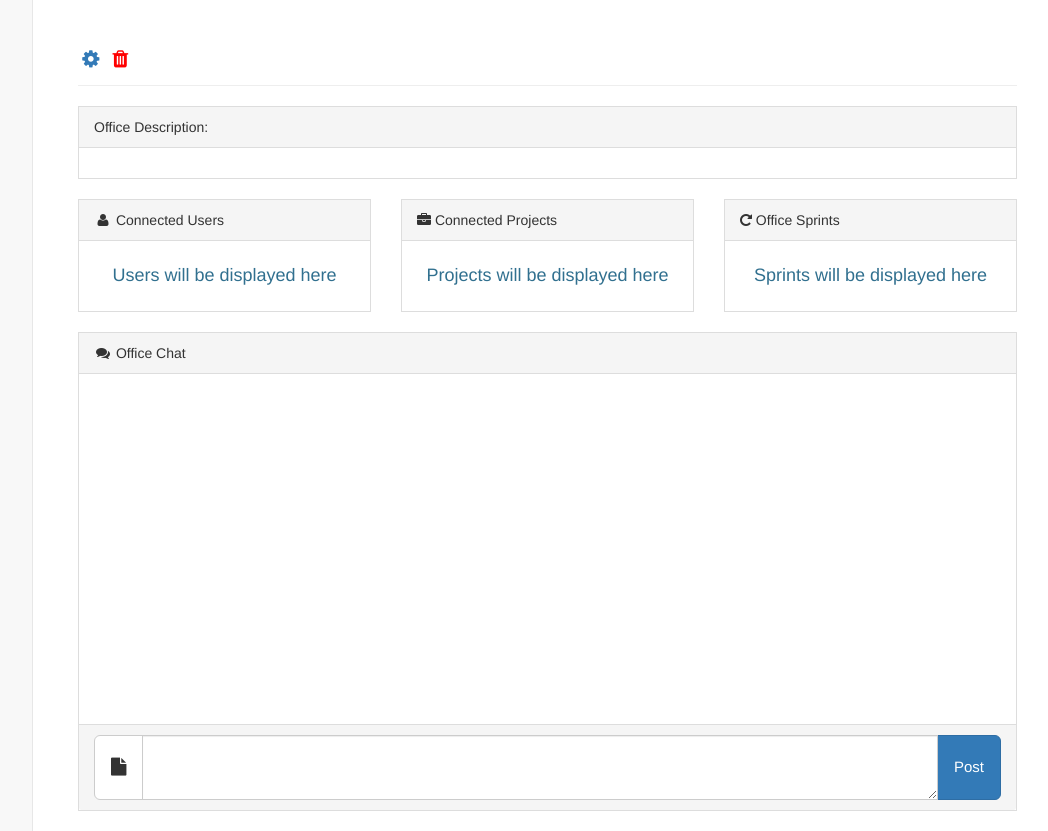
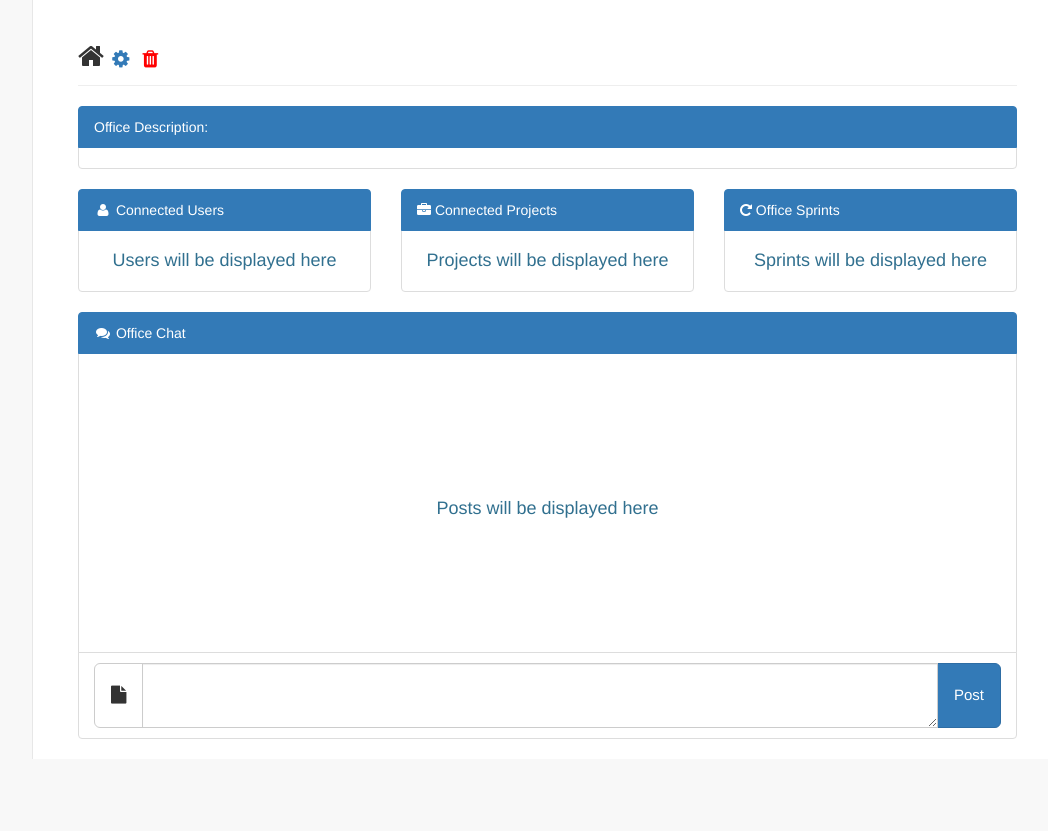
Before and after one commit to vladislavkosko/Zectra_new, a Symfony app: template src/ZectranetBundle/Resources/views/office.html.twig in a window 1280 px wide. Shown: the part 51-882 px from the top of the page, without its empty margins (218-1266 px from the left). After the commit the page ends 810 px from the top, so only its background shows below. Run offline with Twig, Linux system fonts and the light colour scheme; the template is opened without the code that fills it, so the values that code supplies are empty; some libraries are stand-ins or nearby versions.

Commit message:
View fix

```diff
--- a/app/config/security.yml
+++ b/app/config/security.yml
@@ -8,6 +8,9 @@ security:
     providers:
         user_db:
             entity: { class: ZectranetBundle\Entity\User }
+
+    role_hierarchy:
+                ROLE_ADMIN:       ROLE_USER
 
     firewalls:
         dev:
--- a/src/ZectranetBundle/Resources/views/index.html.twig
+++ b/src/ZectranetBundle/Resources/views/index.html.twig
@@ -107,13 +107,6 @@
 							</li>
 
 							<li>
-								<a href="#" data-toggle="modal" data-target="#add_private_office">
-									<i class='fa fa-plus-circle'></i>
-									<span>Add New Private Office</span>
-								</a>
-							</li>
-
-							<li>
 								<a href="#">
 									<i class='fa fa-sitemap'></i>
 									<span>Connected Offices</span>
@@ -129,25 +122,32 @@
 									{% endfor %}
 								</ul>
 							</li>
+
+							<li>
+								<a href="#" data-toggle="modal" class="btn-primary bg-primary label-primary" data-target="#add_private_office">
+									<i class='fa fa-plus-circle'></i>
+									<span>Add New Private Office</span>
+								</a>
+							</li>
 						</ul>
 					</li>
 
 					<li {% if project is defined %} class="active" {% endif %}>
 						<a href="#">
-							<i class='fa fa-sitemap'></i>
+							<i class='fa fa-briefcase'></i>
 							<span>Projects</span>
 						</a>
 						<ul class="nav nav-second-level">
 							<li>
 								<a href="#">
-									<i class='fa fa-sitemap'></i>
+									<i class='fa fa-briefcase'></i>
 									<span>Private Projects</span>
 								</a>
 								<ul class="nav nav-third-level">
 									{% for project in app.user.ownedProjects %}
 										<li>
 											<a href="{{ path('zectranet_show_project', {'project_id': project.id }) }}">
-												<i class='fa fa-sitemap'></i>
+												<i class='fa fa-briefcase'></i>
 												<span>{{ project.name }}</span>
 											</a>
 										</li>
@@ -157,14 +157,14 @@
 
 							<li>
 								<a href="#">
-									<i class='fa fa-sitemap'></i>
+									<i class='fa fa-briefcase'></i>
 									<span>Connected Projects</span>
 								</a>
 								<ul class="nav nav-third-level">
 									{% for project in app.user.projects %}
 										<li>
 											<a href="{{ path('zectranet_show_project', {'project_id': project.id }) }}">
-												<i class='fa fa-sitemap'></i>
+												<i class='fa fa-briefcase'></i>
 												<span>{{ project.name }}</span>
 											</a>
 										</li>
--- a/src/ZectranetBundle/Resources/views/office.html.twig
+++ b/src/ZectranetBundle/Resources/views/office.html.twig
@@ -4,16 +4,30 @@
 
 {% block body %}
     <div class="page-header">
+        {% if office.owner.id == app.user.id %}
+            <i class="fa fa-home fa-2x"></i>
+        {% else %}
+            <i class="fa fa-sitemap fa-2x"></i>
+        {% endif %}
         <span style="font-size: 25px;">{{ office.name }}</span>
-        <a href="#"><i class="fa fa-fw fa-gear" style="font-size: 20px;"></i></a>
-        <a href="#"><i class="fa fa-fw fa-trash" style="color: red; font-size: 20px;"></i></a>
+        <!-- Begin of Office controll buttons -->
+        {% if (office.owner.id == app.user.id) or (is_granted('ROLE_ADMIN')) %}
+            <a href="#" style="text-decoration: none;">
+                <i class="fa fa-fw fa-gear" style="font-size: 20px;"></i>
+            </a>
+
+            <a href="#" style="text-decoration: none;" data-toggle="modal" data-target="#delete_private_office">
+                <i class="fa fa-fw fa-trash" style="color: red; font-size: 20px;"></i>
+            </a>
+        {% endif %}
+        <!-- End of Office controll buttons -->
     </div>
 
     <div class="row">
         <div class="col-md-12">
-            <div class="panel panel-default">
-                <div class="panel-heading">Office Description:</div>
-                <div class="panel-body">{{ office.description }}</div>
+            <div class="list-group">
+                <div class="list-group-item active">Office Description:</div>
+                <div class="list-group-item">{{ office.description }}</div>
             </div>
         </div>
     </div>
@@ -21,14 +35,14 @@
     <div class="row">
         <!-- BEGIN OF USER ROLES LIST -->
         <div class="col-md-4">
-            <div class="panel panel-default">
-                <div class="panel-heading">
+            <div class="list-group">
+                <div class="list-group-item active">
                     <i class="fa fa-user fa-fw"></i>
                     Connected Users
                 </div>
-                <div class="panel-body">
+                <div class="list-group-item">
                     {% if office.users|length > 0 %}
-                        <table class="table">
+                        <table class="table" style="margin-bottom: 0">
                             <thead>
                             <tr>
                                 <th>User</th>
@@ -60,55 +74,59 @@
 
         <!-- BEGIN OF CONNECTED PROJECTS LIST -->
         <div class="col-md-4">
-            <div class="panel panel-default">
-                <div class="panel-heading">
+            <div class="list-group">
+                <div class="list-group-item active">
                     <i class="fa fa-briefcase"></i>
                     <span>Connected Projects</span>
                 </div>
-                <div class="panel-body">
                 {% if office.projects|length > 0 %}
-                    <div class="list-group">
                     {% for project in office.projects %}
                         <a class="list-group-item" href="{{ path('zectranet_show_project', {'project_id': project.id }) }}">
                             <i class="fa fa-briefcase"></i>
                             <span>{{ project.name}}</span>
                         </a>
                     {% endfor %}
+                {% elseif office.projects|length == 0 %}
+                    <div class="list-group-item">
+                        <h4 class="text-info text-center">Projects will be displayed here</h4>
                     </div>
-                    {% elseif office.projects|length == 0 %}
-                        <h4 class="text-info text-center">Projects will be displayed here</h4>
                 {% endif %}
-                </div>
             </div>
         </div>
         <!-- END OF CONNECTED PROJECTS LIST -->
 
         <!-- BEGIN OF SPRINT LIST -->
         <div class="col-md-4">
-            <div class="panel panel-default">
-                <div class="panel-heading">
+            <div class="list-group">
+                <div class="list-group-item active">
                     <i class="fa fa-repeat"></i>
                     Office Sprints
                 </div>
-                <div class="panel-body">
                 {% for sprint in office.sprints %}
-                        <a>{{ sprint.name }}</a>
+                    <a class="list-group-item" href="#">
+                        <i class="fa fa-repeat"></i>
+                        <span>{{ sprint.name}}</span>
+                    </a>
                 {% endfor %}
                 {% if office.sprints|length == 0 %}
+                    <div class="list-group-item">
                         <h4 class="text-info text-center">Sprints will be displayed here</h4>
+                    </div>
                 {% endif %}
-                </div>
             </div>
         </div>
         <!-- END OF SPRINT LIST -->
     </div>
 
-    <div class="chat-panel panel panel-default">
-        <div class="panel-heading">
+    <div class="chat-panel list-group">
+        <div class="list-group-item active">
             <i class="fa fa-comments fa-fw"></i>
             Office Chat
         </div>
-        <div class="panel-body">
+        <div class="list-group-item panel-body" style="max-height: 300px;">
+            {% if office.postsOffice | length == 0 %}
+                <h4 class="text-info text-center vertical-center">Posts will be displayed here</h4>
+            {% endif %}
             <ul class="chat">
                 {% for post in office.postsOffice %}
                     <li class="{% if app.user.id == post.user.id %}right{% else %}left{% endif %} clearfix">
@@ -138,7 +156,7 @@
                 {% endfor %}
             </ul>
         </div>
-        <div class="panel-footer">
+        <div class="list-group-item">
             <form class="input-group input-group-lg" action="{{ path('zectranet_office_add_post', { 'office_id': office.id  }) }}" method="post">
                 <span class="input-group-btn">
                     <button class="btn btn-default" type="button" style="height: 65px;">
@@ -155,3 +173,34 @@
         </div>
     </div>
 {% endblock %}
+
+{% block modals %}
+    {{ parent() }}
+    {% if (office.owner.id == app.user.id) or (is_granted('ROLE_ADMIN')) %}
+        <!-- Begin of Delete Private Office Modal -->
+        <div class="modal fade" id="delete_private_office" tabindex="-1" role="dialog" aria-hidden="true">
+            <div class="modal-dialog">
+                <div class="modal-content">
+                    <div class="modal-header label-danger">
+                        <button type="button" class="close" data-dismiss="modal" aria-hidden="true">&times;</button>
+                        <h4 class="modal-title" id="myModalLabel" style="color: #f5f5f5;">
+                            Delete Office
+                        </h4>
+                    </div>
+                    <div class="modal-body">
+                        <div class="form-group">
+                            <div class="header">
+                                <h3 class="text-center">Are you really want to delete this office?</h3><br>
+                            </div>
+                        </div>
+                        <div class="form-group">
+                            <a class="btn btn-danger" href="{{ path('zectranet_delete_office', {'office_id': office.id}) }}">Delete</a>
+                            <a class="btn btn-default" data-dismiss="modal" aria-hidden="true">Close</a>
+                        </div>
+                    </div>
+                </div>
+            </div>
+        </div>
+        <!-- End of Delete Private Office Modal -->
+    {% endif %}
+{% endblock %}
--- a/web/bundles/zectranet/css/style.css
+++ b/web/bundles/zectranet/css/style.css
@@ -247,7 +247,7 @@
 
 .profile .user-details .details-list {
     text-align: left;
-    margin-bottom: 0px;
+    margin-bottom: 0;
 }
 
 .panel-cascade>.panel-body {
@@ -277,3 +277,8 @@
     color: #7f858a;
     padding: 4%;
 }
+
+.vertical-center {
+    position: relative;
+    top: 45%;
+}
--- a/web/bundles/zectranet/css/vlad.css
+++ b/web/bundles/zectranet/css/vlad.css
@@ -233,3 +233,8 @@
     border: 4px solid #495b79;
     border-radius: 5%;
 }
+
+.vertical-center {
+    position: relative;
+    top: 45%;
+}
```
Also changed, not shown: src/ZectranetBundle/Controller/OfficeController.php (+26 -0 lines), src/ZectranetBundle/Controller/ProjectController.php (+28 -1 lines), src/ZectranetBundle/Entity/Office.php (+38 -2 lines), src/ZectranetBundle/Entity/Project.php (+23 -0 lines), src/ZectranetBundle/Resources/config/routing.yml (+14 -2 lines), src/ZectranetBundle/Resources/views/project.html.twig (+52 -7 lines). Lines whose indentation alone changed are shown as unchanged.
